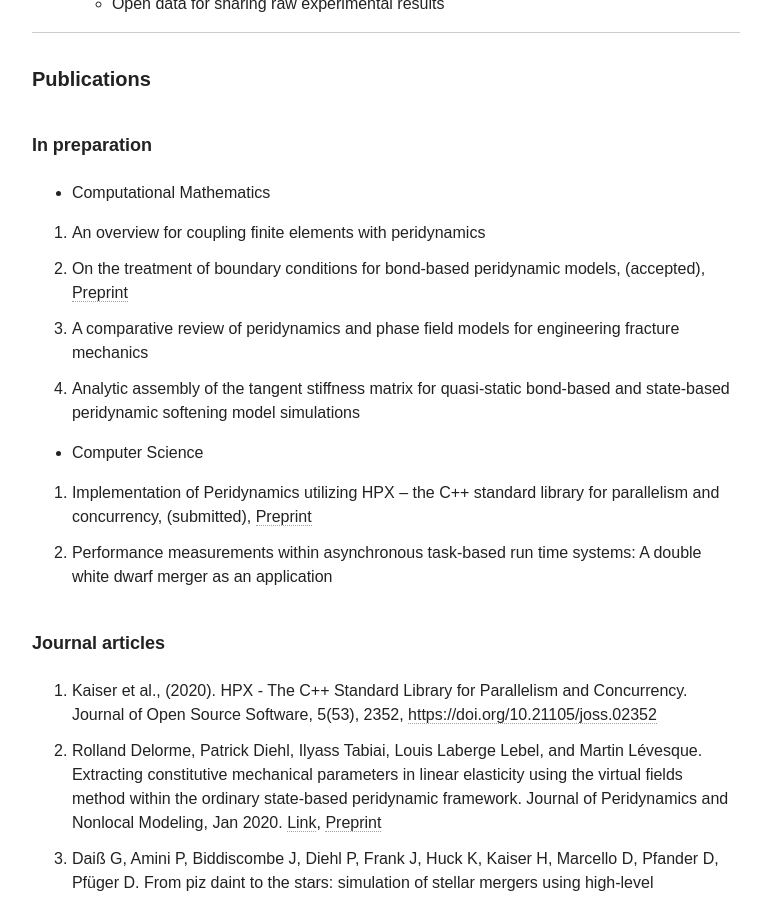
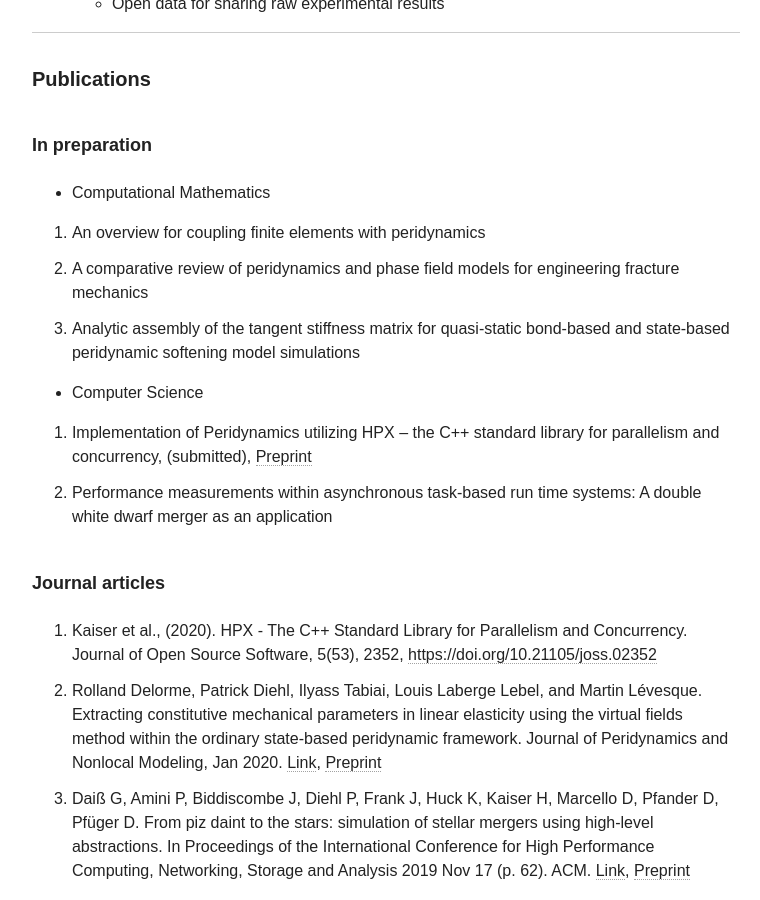
Before and after one commit to diehlpk/diehlpk.github.io, a Jekyll site: the page built from cv/index.md, in a window 1280 px wide and 900 px high, scrolled down 2228 px. Shown: the whole window, without its empty margins (254-1014 px from the left). Built offline with Jekyll 4.4.1, drawn with Linux system fonts in a browser that asks for light colours; nearby versions of some CDN libraries; some web fonts are replaced.

Commit message:
Update rferences

```diff
--- a/cv/index.md
+++ b/cv/index.md
@@ -69,7 +69,6 @@
 * Computational Mathematics
 
 1. An overview for coupling finite elements with peridynamics
-1. On the treatment of boundary conditions for bond-based peridynamic models, (accepted), [Preprint](https://arxiv.org/abs/2008.09725)
 1. A comparative review of peridynamics and phase field models for engineering fracture mechanics
 1. Analytic assembly of the tangent stiffness matrix for quasi-static bond-based and state-based peridynamic softening model simulations
 
```
